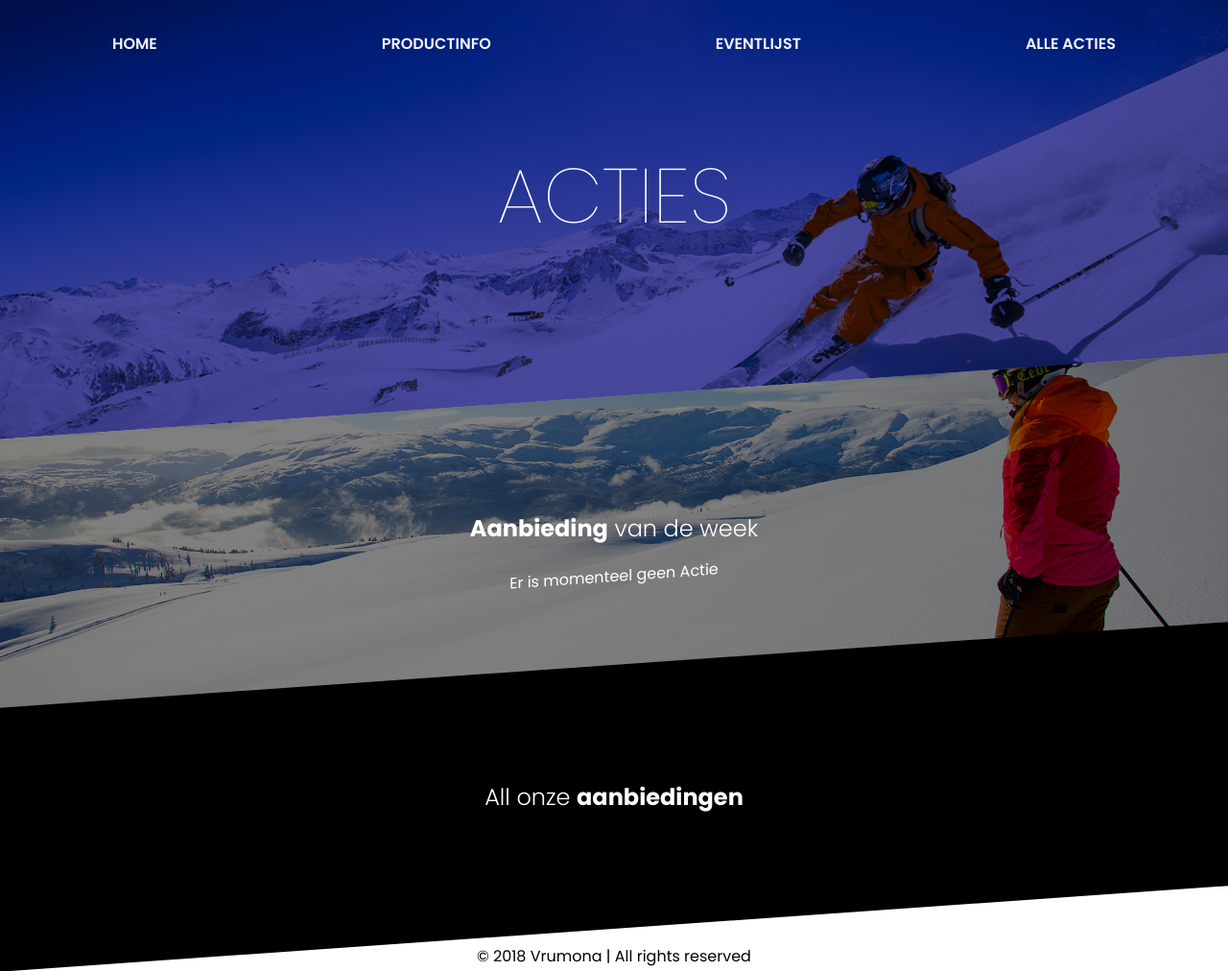
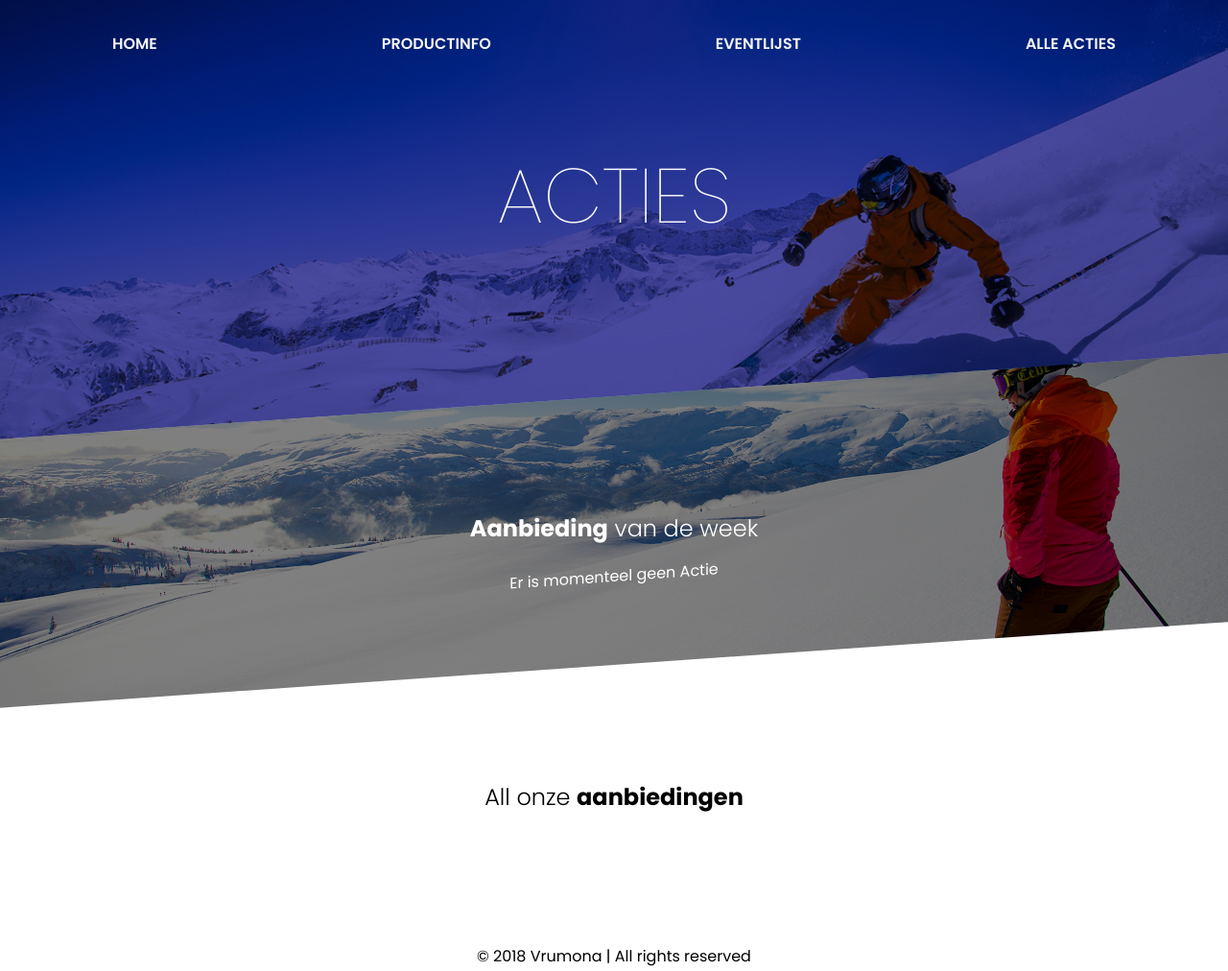
Before and after one commit to MrJulian01/Cool_energy, a PHP site: page /pages/acties.php in a window 1280 px wide. Shown: the whole page at 96% size. Run offline with PHP 8.4, Linux system fonts and the light colour scheme; data that the repository does not hold is empty; some libraries are stand-ins or nearby versions.

Commit message:
[ADDED] All sales pictures

```diff
--- a/css/acties.css
+++ b/css/acties.css
@@ -187,12 +187,11 @@ strike {color: #096bff;}
   background-size: cover;
   background-repeat: no-repeat;
   background-blend-mode: multiply;
-  background-color: rgba(0, 0, 0, 1);
-  color: white;
+  background-color: #ffffff;
+  color: black;
 }
 
 #acties h2 {
-  color: white;
   text-align: center;
   font-weight: 300;
   transform: skewY(4deg);
--- a/includes/weekactie homepage.php
+++ b/includes/weekactie homepage.php
@@ -19,7 +19,7 @@
   // display the data
   while($row = mysqli_fetch_row($result)){
     echo "<h3>".$row[0]."</h3>";
-    echo "<img src='img/temptea.png'>"; // add $row[1] later
+    echo "<img src='img/".$row[1]."'>";
     echo "<p>".$row[2]."</p>";
     echo "Deze actie geld tot: ".$row[3];
   }
--- a/includes/weekactie.php
+++ b/includes/weekactie.php
@@ -19,7 +19,7 @@
   // display the data
   while($row = mysqli_fetch_row($result)){
     echo "<h3>".$row[0]."</h3>";
-    echo "<img src='../img/temptea.png'>"; // add $row[1] later
+    echo "<img src='../img/".$row[1]."'>";
     echo "<p>".$row[2]."</p>";
     echo "Deze actie geld tot: ".$row[3];
   }
--- a/index.php
+++ b/index.php
@@ -24,7 +24,7 @@
       <nav id="nav" class="navigation">
         <a href="index.php">Home</a>
         <a href="pages/productinfo.php">Productinfo</a>
-        <a href="pages/eventlijst.php">Eventlijst</a>
+        <a href="pages/eventlijst.php">Eventlijst</ a>
         <a href="pages/acties.php">Alle acties</a>
         <a href="javascript:void(0);" class="icon" onclick="opennav()">&#9776;</a>
       </nav>
```
Also changed, not shown: img/cheap.png (added), img/clock.png (added), img/dwaas.png (added), img/groteknal.png (added), img/lente.png (added), img/voorjaar.png (added).
